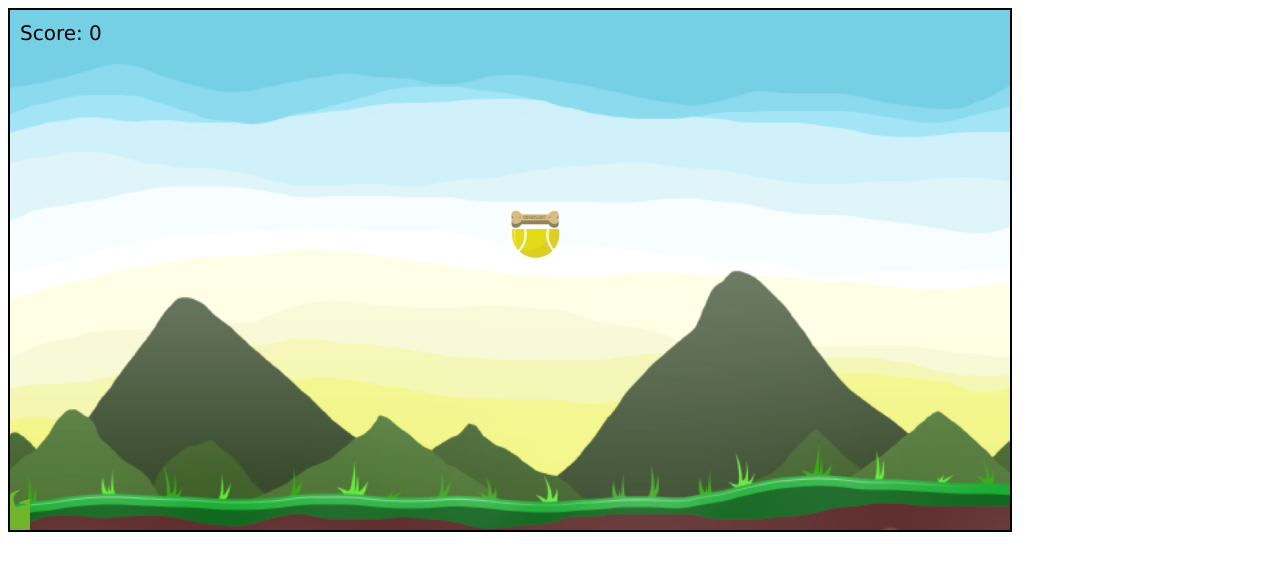
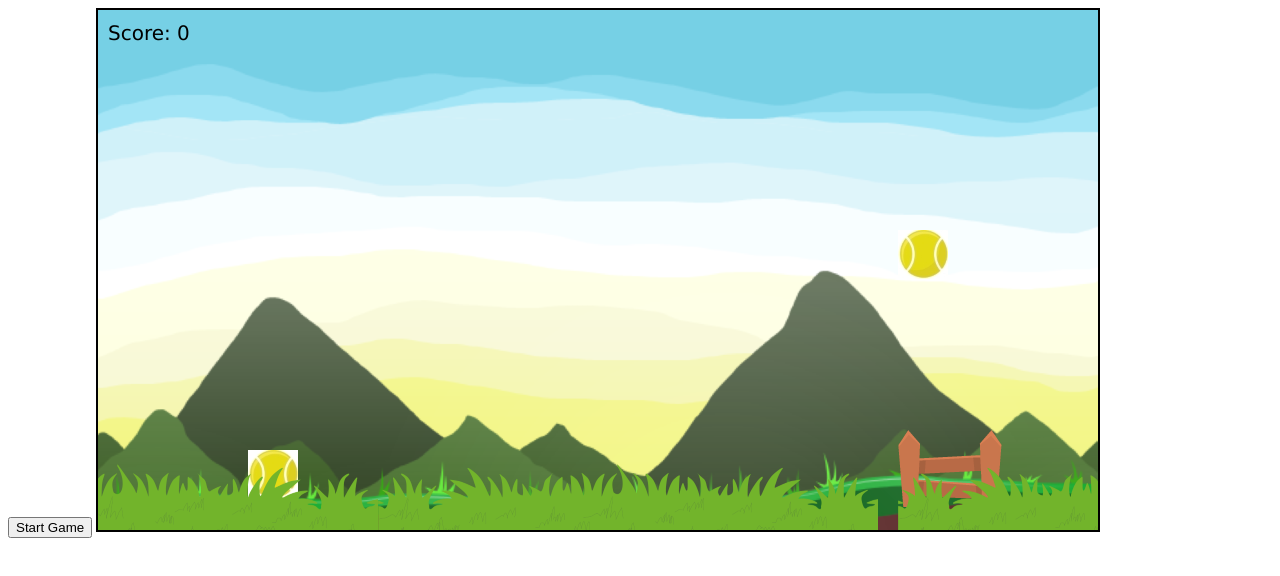
Before and after one commit to LauraThiel/Malibu---the-King-of-Bling-Bling, a plain HTML site: page index.html in a window 1280 px wide. Drawn offline with Linux system fonts and the light colour scheme.

Commit message:
added functions to repeat elements

```diff
--- a/game.js
+++ b/game.js
@@ -15,55 +15,129 @@ let ballImg = document.createElement('img')
 ballImg.src = '/images/ball.JPG'
 let dogImg = document.createElement('img')
 dogImg.src = '/images/ball.JPG'
-let obstacles =[{x: canvas.width -60, y: 0}]
+let grass =[{x: 0, y: 450}, {x: 500, y: 450}]
+let fences =[{x: -200, y: 400}]
+let treats =[{x: -200, y: 200}]
+let balls =[{x: -200, y: 150}]
 let fenceX = 800
+let ballX = 1200
+let treatX = 1100
 let fgX = 0
 let fg2X = 500
+let fg3X = 1000
 let dogY = 440
-let dogIncrement = 2
-let dogArea = 30
+//let dogIncrement = 440
+let dogArea = 50
+
+
+let startBtn = document.querySelector('#start')
 
 document.addEventListener("mousedown", () => {
-    dogIncrement =-30
+    dogY = dogY - 100
 })
 
 document.addEventListener("mouseup", () => {
-    dogIncrement = 10
+    dogY = dogY + 100
 })
 
 function draw(){
     ctx.drawImage(backImg, 0, 0)
-    //for(let i=0)
-    ctx.drawImage(fenceImg, fenceX, 415)
-    ctx.drawImage(fgImg, fgX, 450)
-    ctx.drawImage(fgImg, fg2X, 450)
-    ctx.drawImage(ballImg, 500, 200)
+    //ctx.drawImage(fenceImg, fenceX, 415)
+
     ctx.drawImage(dogImg, 150, dogY)
-    ctx.drawImage(treatImg, 500, 200)
     ctx.font = '20px Verdana'
     ctx.fillText('Score: ' + score, 10, 30)
     fenceX -= 20
+    ballX -= 20
+    treatX -= 20
     fgX -= 20
     fg2X -= 20
-    dogY += dogIncrement
+    //dogY = dogIncrement
+    runningFences()
+    runningGrass()
+    runningTreats()
+    runningBalls()
+    //dogOnGrass()
 
 }
 
-
-function dogOnGrass (){
-    if (dogY + dogArea > canvas.height) {
-        dogIncrement = 0
+function runningGrass () {
+    for(let i=0; i< grass.length; i++){
+        ctx.drawImage(fgImg, grass[i].x, grass[i].y)
+        grass[i].x -= 20
     }
+    if (grass[grass.length-1].x <600) {
+        grass.push({
+            x: canvas.width,
+            y: 450
+        })
+    }
+ //    if (grass[grass[0]].x <-500) {
+ //       grass.remove(grass[0])         //NEEDS TO BE CHECKED
+ //   }
 }
 
+function runningFences () {
+    for(let i=0; i< fences.length; i++){
+        ctx.drawImage(fenceImg, fences[i].x, fences[i].y)
+        fences[i].x -= 20
+    }
+    if (fences[fences.length-1].x <600) {
+        fences.push({
+            x: canvas.width,
+            y: 420
+        })
+    }
+
+}
+
+function runningTreats () {
+    for(let i=0; i< treats.length; i++){
+        ctx.drawImage(treatImg, treats[i].x, treats[i].y)
+        treats[i].x -= 20
+    }
+    if (treats[treats.length-1].x <800) {
+        treats.push({
+            x: canvas.width,
+            y: 220
+        })
+    }
+
+}
+
+function runningBalls () {
+    for(let i=0; i< balls.length; i++){
+        ctx.drawImage(ballImg, balls[i].x, balls[i].y)
+        balls[i].x -= 20
+    }
+    if (balls[balls.length-1].x <600) {
+        balls.push({
+            x: canvas.width,
+            y: 220
+        })
+    }
+
+}
+
+//function dogOnGrass (){
+//    if (dogY + dogArea <440) {
+//        dogIncrement = 2
+//    }
+//    else dogIncrement = 0
+//}
 
 
+function gameOver(){
+    canvas.style.display = 'none'
+}
 
-
-
-
-
-
+function startGame(){
+    canvas.style.display = 'block'
+    startBtn.style.display = 'none'
+    intervalID = setInterval(() => {
+        requestAnimationFrame(draw)
+    }, 100)
+}
 
 
 // create interval here
@@ -73,5 +147,5 @@ function dogOnGrass (){
 window.addEventListener('load', () => {
     intervalID = setInterval(() => {
         requestAnimationFrame(draw)
-     }, 100)
+     }, 400)
 })
--- a/index.html
+++ b/index.html
@@ -6,7 +6,8 @@
     <title>Malibu - King of Bling Bling</title>
 </head>
 <body>
-    <canvas id="myCanvas" width="1000" height="520"></canvas>
+    <button id="start">Start Game</button>
+    <canvas id="Canvas" width="1000" height="520"></canvas>
     <script src="game.js"></script>
 </body>
 </html>
```
